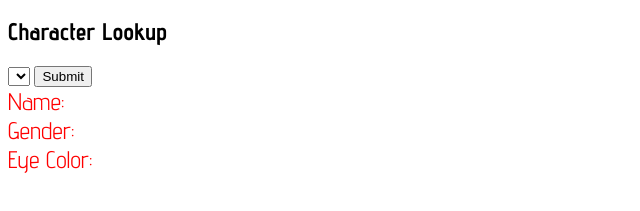
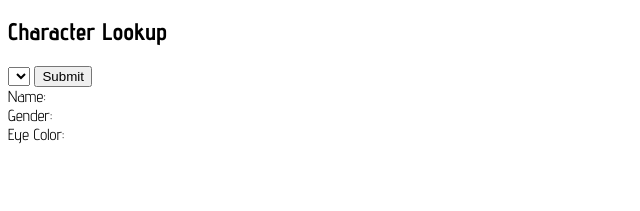
Before and after one commit to msanaya/msanaya.github.io, a plain HTML site: page index.html in a window 1280 px wide. Shown: the part 105-316 px from the top of the page, without its empty margins (0-640 px from the left). Drawn offline with nearby package versions, Linux system fonts and the light colour scheme; no server answers.

Commit message:
Fixed span issue

```diff
--- a/app.js
+++ b/app.js
@@ -39,7 +39,7 @@ async function getData() {
       let name = results.name
       let gender = results.gender
       let eyeColor = results.eye_color
-      console.log(name)
+      console.log(eyeColor)
       document.getElementById('name').textContent = name
       document.getElementById('gender').textContent = gender
       document.getElementById('eyeColor').textContent = eyeColor
--- a/index.html
+++ b/index.html
@@ -29,7 +29,7 @@
   <div id="resultsDiv">
     <div><span class="heading">Name: </span> <span id="name"></span></div>
     <div><span class="heading">Gender: </span> <span id="gender"></span></div>
-    <div><span class="heading">Eye Color:<span id="eyeColor"></span></div>
+    <div><span class="heading">Eye Color:</span> <span id="eyeColor"></span></div>
 
 </body>
 
--- a/style.css
+++ b/style.css
@@ -1,8 +1,3 @@
 body {
   font-family: 'Advent Pro', sans-serif;
 }
-
-.heading {
-  font-size: 24px;
-  color: red;
-}
```
